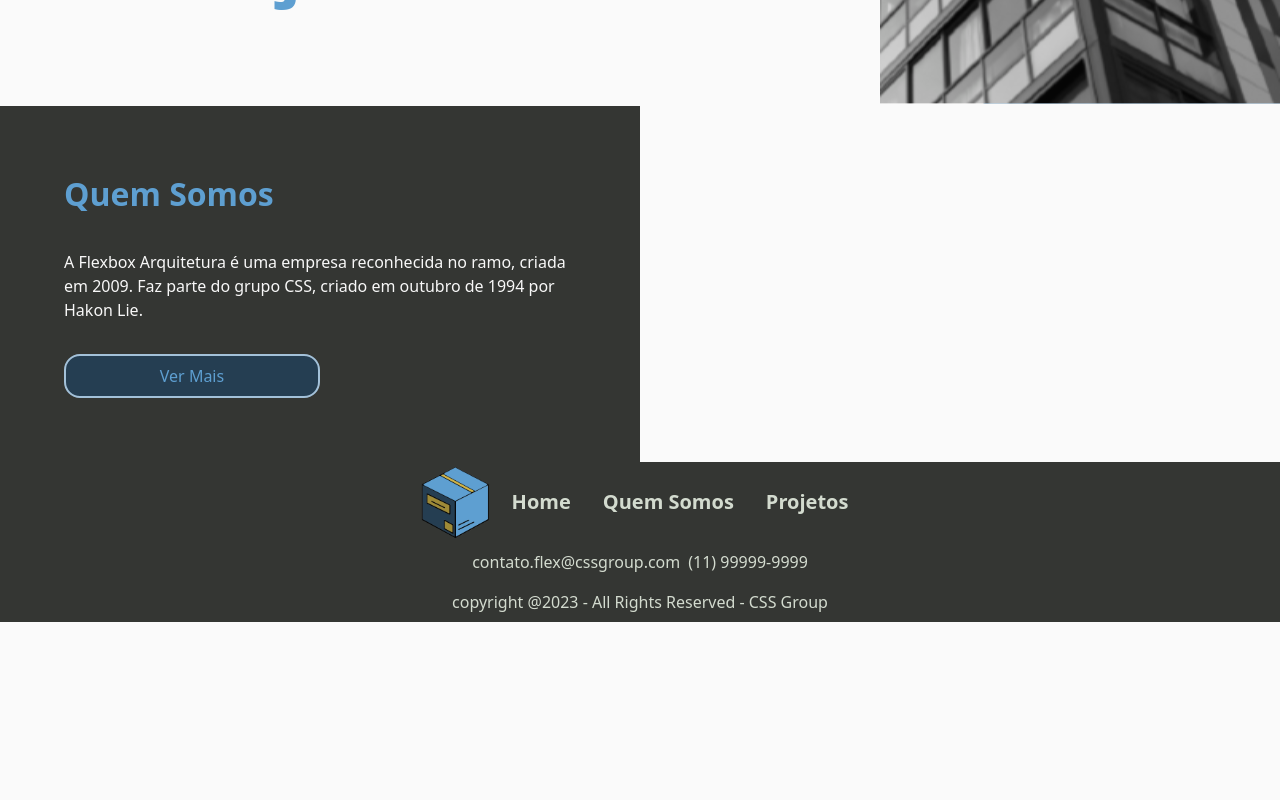
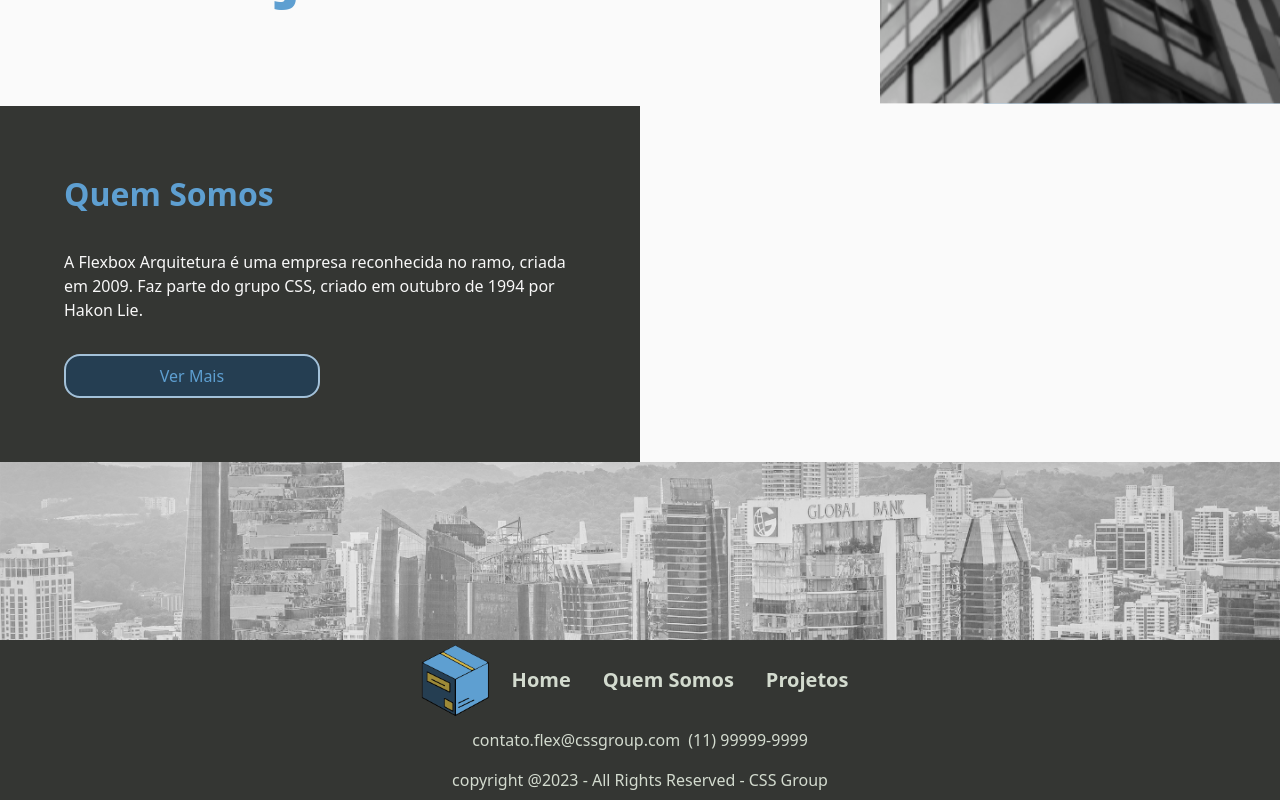
Before and after one commit to DanielCatania/flexbox-arquitetura, a Next.js app in the folder app/: page / in a window 1280 px wide. Shown: the part 606-1406 px from the top of the page. Before the commit the page ends 1228 px from the top, so only its background shows below. Built offline with nearby package versions, Linux system fonts and the light colour scheme.

Commit message:
feat: adding horizon area

```diff
--- /dev/null
+++ b/app/src/screens/HomeScreen/Horizon/index.tsx
@@ -0,0 +1,12 @@
+export default function Horizon() {
+  return (
+    <picture
+      className="md:inline hidden"
+    >
+      <img
+        src="/img/horizon.svg"
+        alt="Horizonte de prédios em preto e branco"
+      />
+    </picture>
+  );
+}
--- a/app/src/screens/HomeScreen/index.tsx
+++ b/app/src/screens/HomeScreen/index.tsx
@@ -2,6 +2,7 @@ import Header from "@/patterns/Header";
 import Footer from "@/patterns/Footer";
 import Banner from "@/screens/HomeScreen/Banner";
 import About from "@/screens/HomeScreen/About";
+import Horizon from "@/screens/HomeScreen/Horizon";
 
 export default function Home() {
   return (
@@ -9,6 +10,7 @@ export default function Home() {
       <Header />
       <Banner />
       <About />
+      <Horizon />
       <Footer />
     </>
   );
```
Also changed, not shown: app/public/img/horizon.svg (added).
